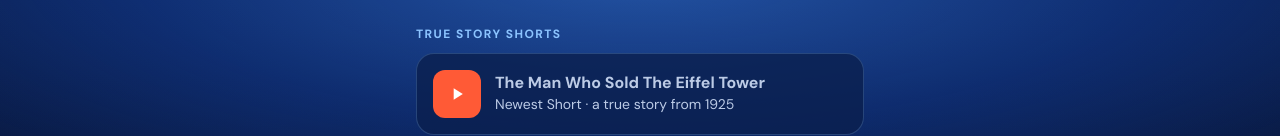
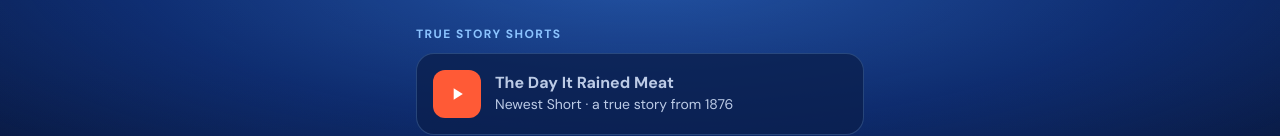
Before and after one commit to ZachifyTV/zachifytv.github.io, a plain HTML site: page index.html in a window 1280 px wide. Shown: the part 833-969 px from the top of the page. Drawn offline with Linux system fonts and the light colour scheme.

Commit message:
Link the new Short: The Day It Rained Meat
Co-Authored-By: Claude Opus 5.5 <noreply@anthropic.com>

```diff
--- a/index.html
+++ b/index.html
@@ -213,9 +213,13 @@ a:focus-visible { outline: 3px solid var(--yellow); outline-offset: 3px; }
 
   <section aria-labelledby="shorts-title">
     <p class="label" id="shorts-title">True story Shorts</p>
+    <a class="long" href="https://www.youtube.com/shorts/dMMwGpcpfi4">
+      <span class="play" aria-hidden="true"><svg viewBox="0 0 24 24" width="20" height="20"><path d="M8 5v14l11-7z" fill="currentColor"/></svg></span>
+      <span class="txt"><strong>The Day It Rained Meat</strong><span>Newest Short · a true story from 1876</span></span>
+    </a>
     <a class="long" href="https://www.youtube.com/shorts/cxwQq9bZANk">
       <span class="play" aria-hidden="true"><svg viewBox="0 0 24 24" width="20" height="20"><path d="M8 5v14l11-7z" fill="currentColor"/></svg></span>
-      <span class="txt"><strong>The Man Who Sold The Eiffel Tower</strong><span>Newest Short · a true story from 1925</span></span>
+      <span class="txt"><strong>The Man Who Sold The Eiffel Tower</strong><span>A true story from 1925</span></span>
     </a>
     <a class="long" href="https://www.youtube.com/shorts/oglYezVtZOA">
       <span class="play" aria-hidden="true"><svg viewBox="0 0 24 24" width="20" height="20"><path d="M8 5v14l11-7z" fill="currentColor"/></svg></span>
```
